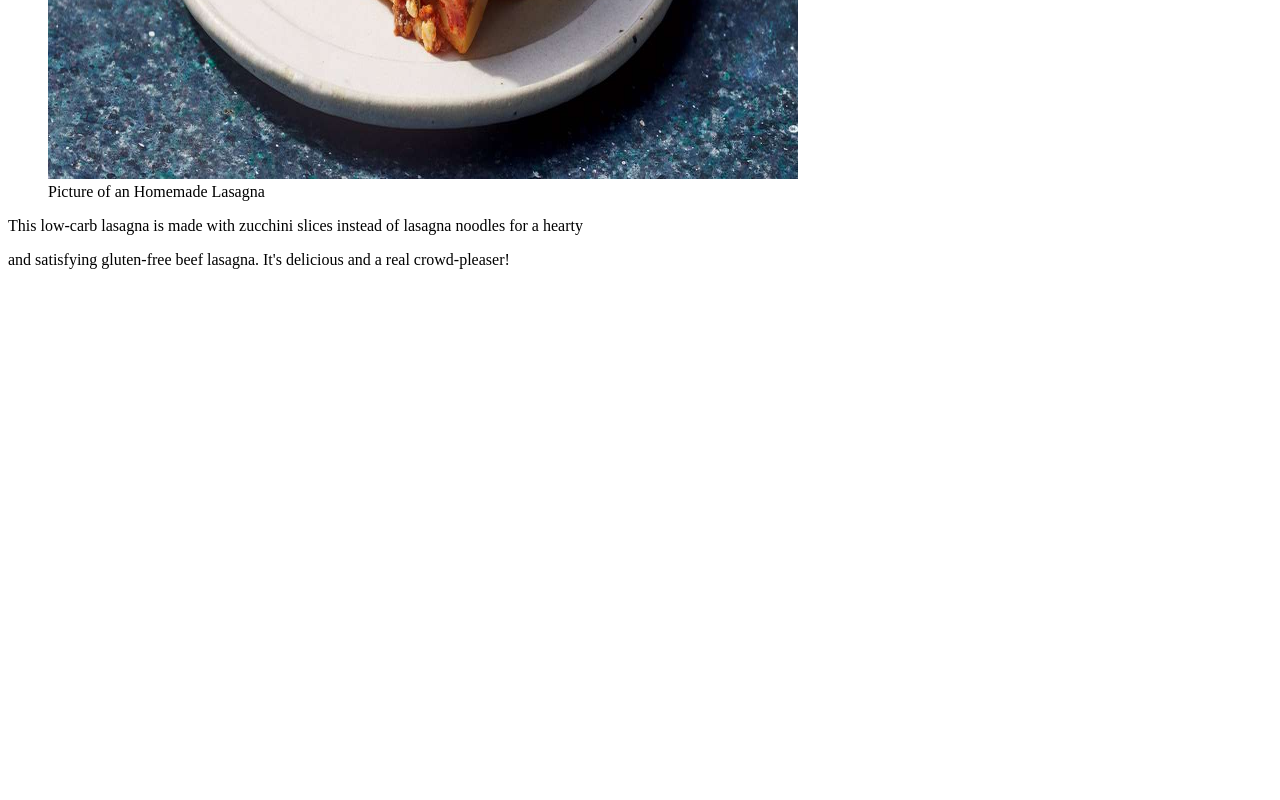
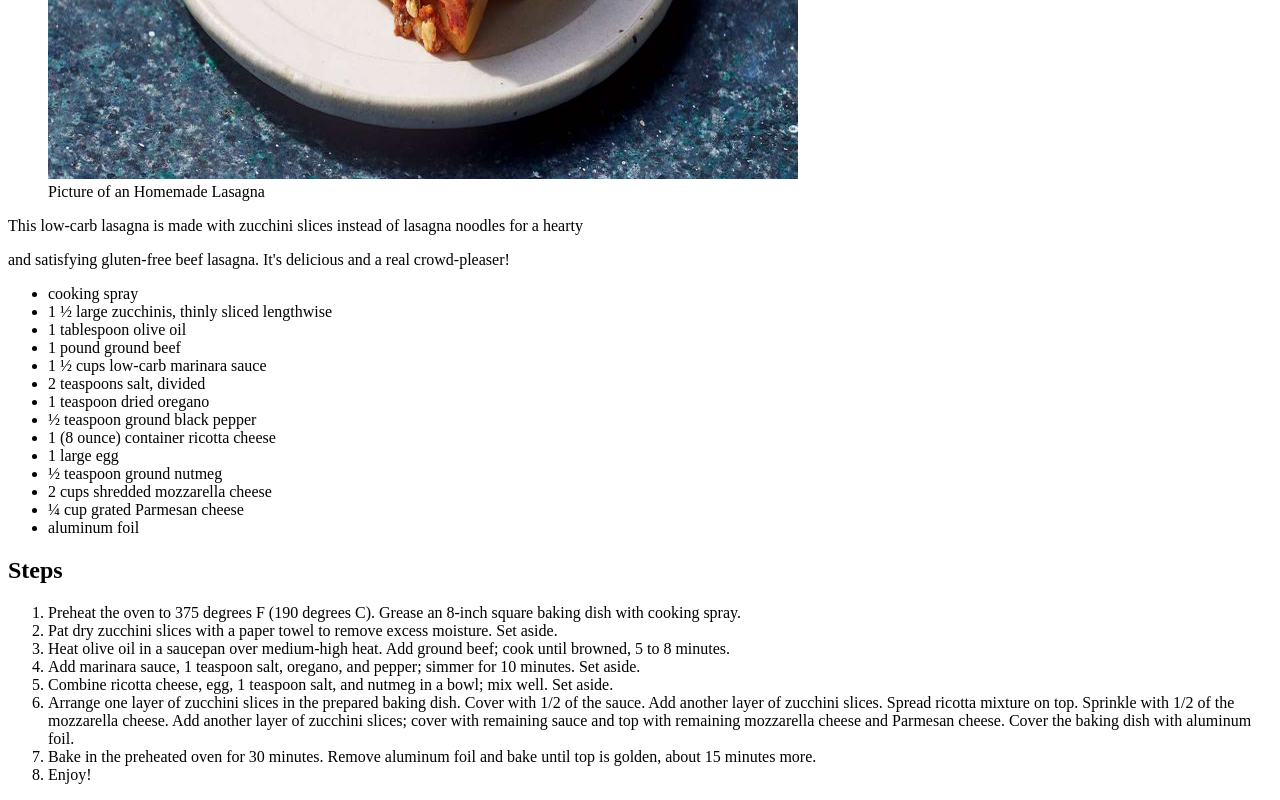
Before and after one commit to Goakem/odin-recipes, a plain HTML site: page recipes/lasagna.html in a window 1280 px wide. Shown: the part 685-1485 px from the top of the page. Before the commit the page ends 970 px from the top, so only its background shows below. Drawn offline with Linux system fonts and the light colour scheme.

Commit message:
I updated the Ingredients and steps for preparing the Recipe

```diff
--- a/recipes/lasagna.html
+++ b/recipes/lasagna.html
@@ -13,7 +13,35 @@
         <figcaption> Picture of an Homemade Lasagna</figcaption>
         </figure>
 
-        <p>This low-carb lasagna is made with zucchini slices instead of lasagna noodles for a hearty</p>
+        <P>This low-carb lasagna is made with zucchini slices instead of lasagna noodles for a hearty </P>
         <p>and satisfying gluten-free beef lasagna. It's delicious and a real crowd-pleaser!</p>
+
+        <ul>
+            <li>cooking spray</li>
+            <li>1 ½ large zucchinis, thinly sliced lengthwise</li>
+            <li>1 tablespoon olive oil</li>
+            <li>1 pound ground beef</li>
+            <li>1 ½ cups low-carb marinara sauce</li>
+            <li>2 teaspoons salt, divided</li>
+            <li>1 teaspoon dried oregano</li>
+            <li>½ teaspoon ground black pepper</li>
+            <li>1 (8 ounce) container ricotta cheese</li>
+            <li>1 large egg</li>
+            <li>½ teaspoon ground nutmeg</li>
+            <li>2 cups shredded mozzarella cheese</li>
+            <li>¼ cup grated Parmesan cheese</li>
+            <li>aluminum foil</li>
+        </ul>
+        <h2><strong>Steps</strong></h2>
+        <ol>
+            <li> Preheat the oven to 375 degrees F (190 degrees C). Grease an 8-inch square baking dish with cooking spray. </li>
+            <li> Pat dry zucchini slices with a paper towel to remove excess moisture. Set aside. </li>
+            <li> Heat olive oil in a saucepan over medium-high heat. Add ground beef; cook until browned, 5 to 8 minutes. </li>
+            <li> Add marinara sauce, 1 teaspoon salt, oregano, and pepper; simmer for 10 minutes. Set aside. </li>
+            <li> Combine ricotta cheese, egg, 1 teaspoon salt, and nutmeg in a bowl; mix well. Set aside. </li>
+            <li> Arrange one layer of zucchini slices in the prepared baking dish. Cover with 1/2 of the sauce. Add another layer of zucchini slices. Spread ricotta mixture on top. Sprinkle with 1/2 of the mozzarella cheese. Add another layer of zucchini slices; cover with remaining sauce and top with remaining mozzarella cheese and Parmesan cheese. Cover the baking dish with aluminum foil. </li>
+            <li> Bake in the preheated oven for 30 minutes. Remove aluminum foil and bake until top is golden, about 15 minutes more. </li>
+            <li> Enjoy! </li>
+        </ol>
     </body>
 </html>
```
Also changed, not shown: index.html (+1 -1 lines).
